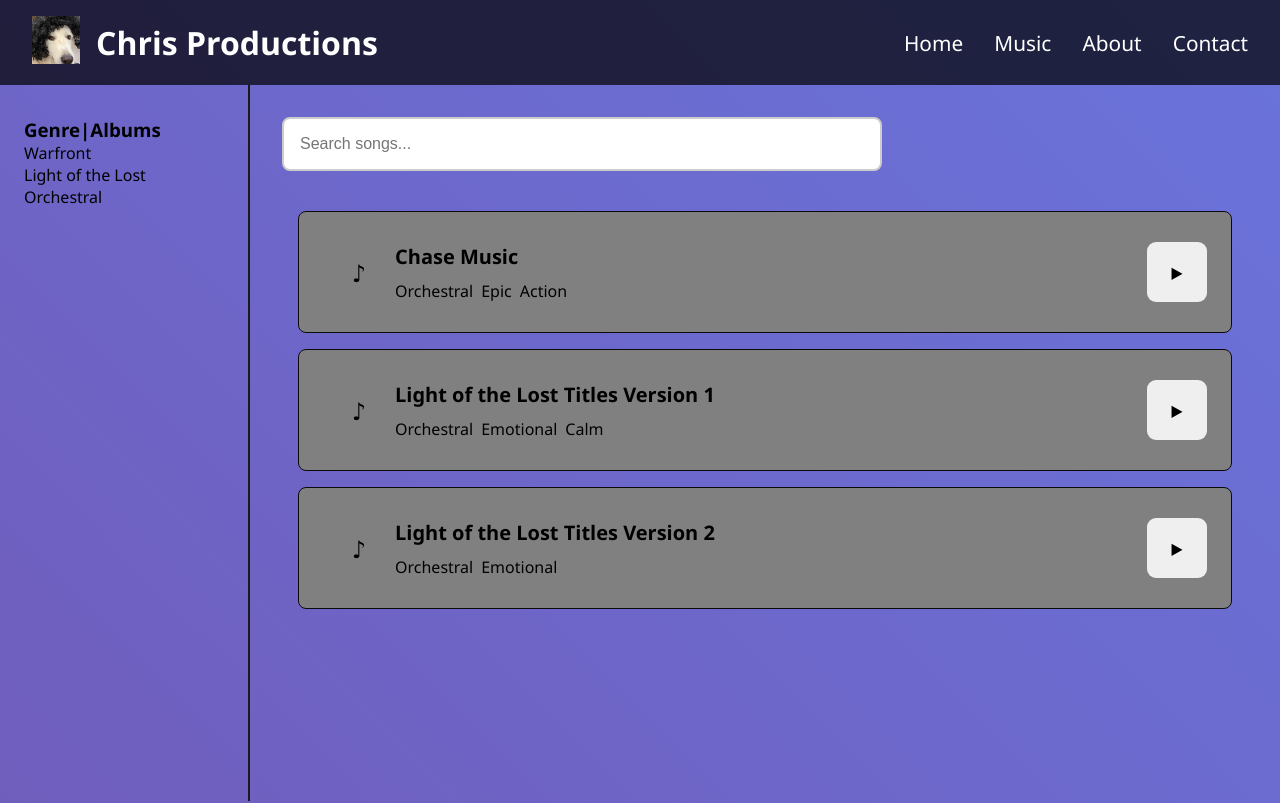
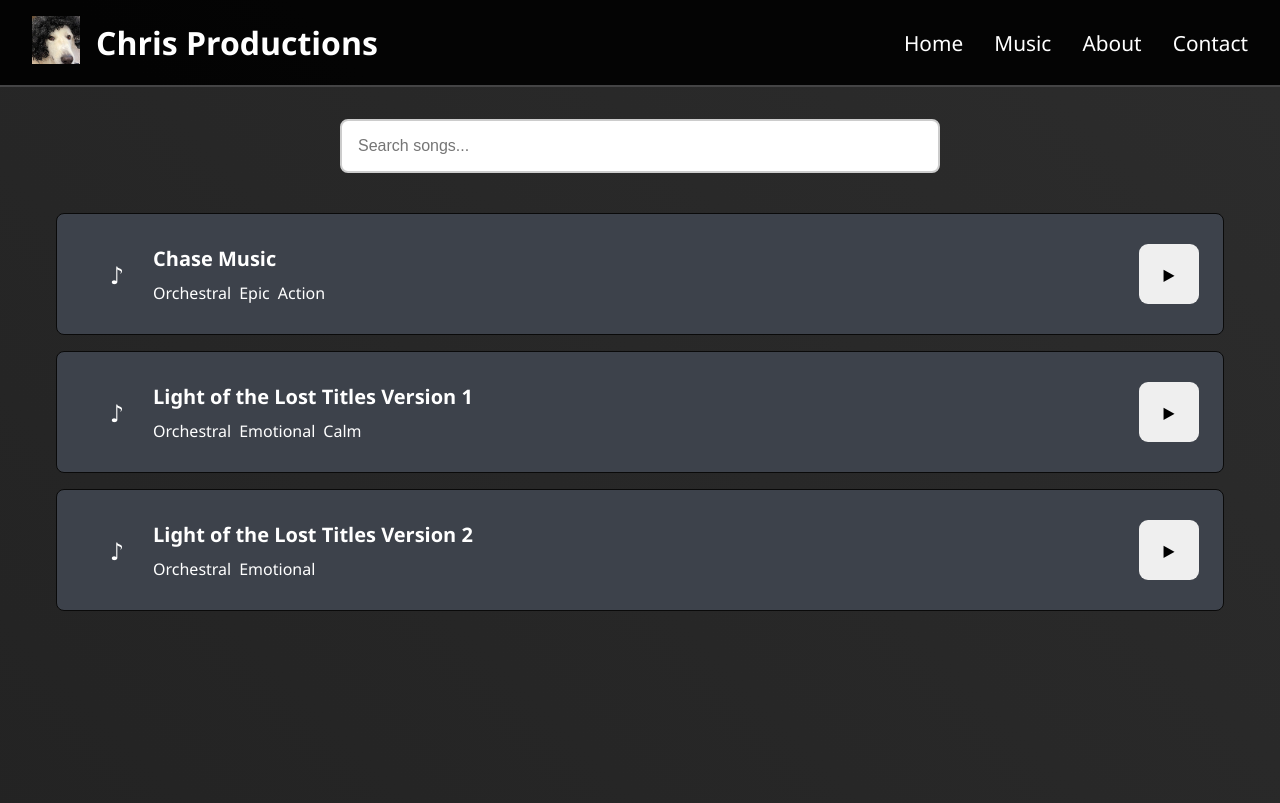
Before and after one commit to Shadowtrooper11/ChrisProductions, a React (Vite) app: page /music in a window 1280 px wide. Built offline with nearby package versions, Linux system fonts and the light colour scheme.

Commit message:
Updated CSS to new format, removed sidebar in music in favor of a new filter system coming soon.

```diff
--- a/src/App.css
+++ b/src/App.css
@@ -13,7 +13,7 @@
 
 .page h1 {
   font-size: 3rem;
-  color: #333;
+  color: white;
 }
 
 body, html {
--- a/src/components/AnimatedBackground.css
+++ b/src/components/AnimatedBackground.css
@@ -14,7 +14,7 @@
   left: -50%;
   width: 200%;
   height: 300%;
-  background: linear-gradient(135deg, #667eea 0%, #764ba2 100%);
+  background: linear-gradient(135deg, #313131 0%, #1b1b1b 100%);
   transform: rotate(var(--rotation, 0deg));
   transition: transform 1.2s cubic-bezier(0.4, 0, 0.2, 1);
 }
--- a/src/components/Navbar.css
+++ b/src/components/Navbar.css
@@ -6,8 +6,9 @@
     z-index: 100;
     top: 0;
     padding: 1em 2em;
-    background: rgb(0, 0, 0, 0.7);
+    background: rgb(0, 0, 0, 0.9);
     color: white;
+    border-bottom: 2px solid rgba(165, 166, 167, 0.4);
 }
 
 .nav-left {
--- a/src/pages/Home.css
+++ b/src/pages/Home.css
@@ -9,7 +9,9 @@
 
 .hero {
     display: flex;
+    flex-direction: column;
     align-items: center;
+    text-align: center;
     gap: 3em;
     margin-bottom: 3em;
 }
--- a/src/pages/Music.css
+++ b/src/pages/Music.css
@@ -1,16 +1,7 @@
 .music-page {
     display: flex;
     min-height: calc(100vh - 5.22em);
-}
-
-.sidebar {
-    width: 15.625em;
-    border-right: 2px solid #1a1a1a;
-    padding: 2em 1.5em;
-}
-
-.sidebar ul {
-    list-style-type: none;
+    color: white;
 }
 
 .music-content {
@@ -20,6 +11,7 @@
 
 .search-bar {
     margin-bottom: 1.5em;
+    text-align: center;
 }
 
 .search-bar input {
@@ -42,13 +34,16 @@
     flex-direction: column;
     gap: 1em;
     padding: 1em;
+    max-width: 75em;
+    margin: 0 auto;
 }
 
 .song-card {
     display: flex;
     align-items: center;
+    max-width: 75em;
     padding: 1.5em;
-    background: gray;
+    background: #3d424b;
     border: 1px solid #0a0a0a;
     border-radius: 0.5em;
     transition: all 0.2s;
--- a/src/pages/Music.jsx
+++ b/src/pages/Music.jsx
@@ -37,17 +37,6 @@ function Music({ onPlaySong }) {
 
     return (
         <div className="music-page">
-            <aside className="sidebar">
-                <h3>Genre|Albums</h3>
-                <ul className="album-list">
-                    {albums.map(album => (
-                        <li key ={album} className="album-item">
-                            {album}
-                        </li>
-                    ))}
-                </ul>
-            </aside>
-
             <main className="music-content">
                 <div className="search-bar">
                     <input
```
